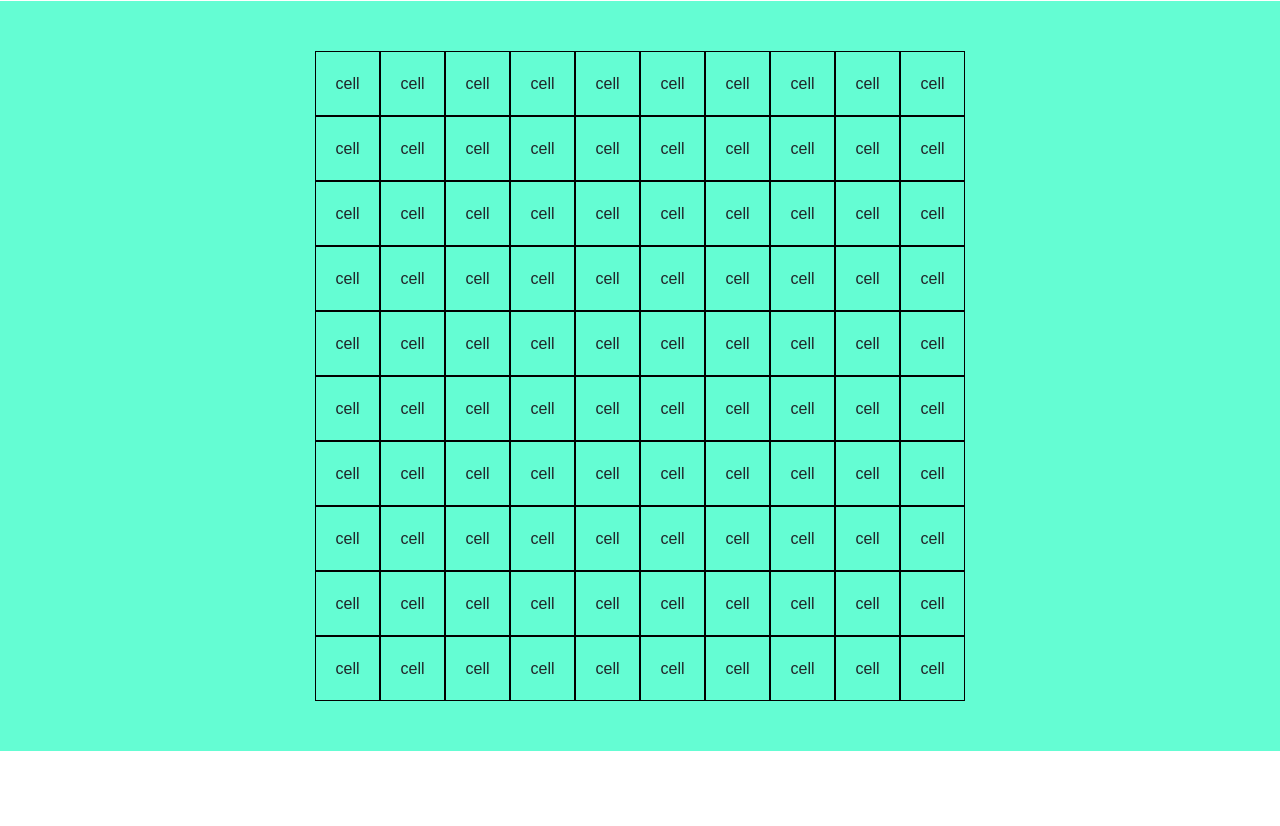
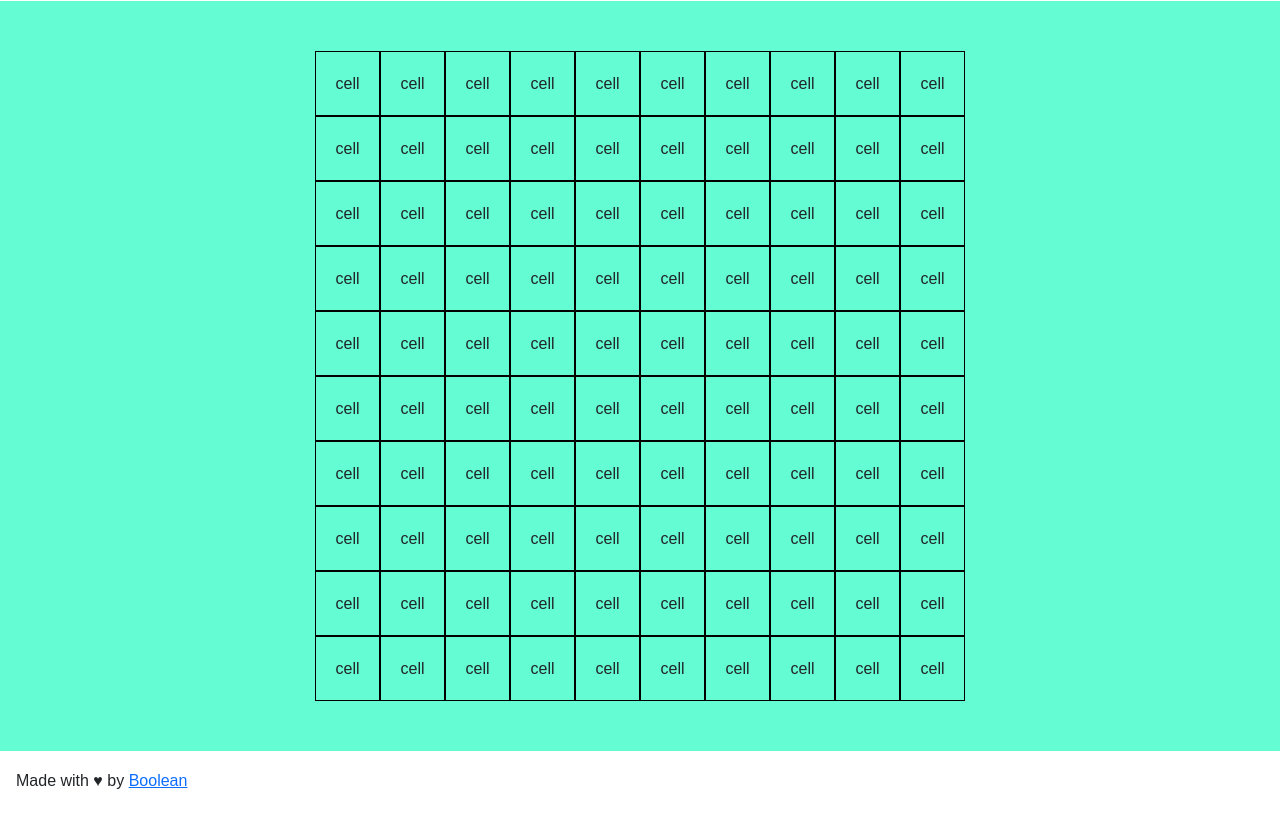
Before and after one commit to JeromeMaligaya/js-campominato-grid, a plain HTML site: page index.html in a window 1280 px wide. Shown: the part 82-908 px from the top of the page. Before the commit the page ends 833 px from the top, so only its background shows below. Drawn offline with nearby package versions, Linux system fonts and the light colour scheme.

Commit message:
added footer completed first milestone

```diff
--- a/index.html
+++ b/index.html
@@ -138,6 +138,10 @@
                 <div class="cell">cell</div>
             </div>
         </main>
+
+        <footer  class="d-flex align-items-center ms-3">
+            <p>Made with &hearts; by <a href="#">Boolean</a></p>
+        </footer>
         <!-- js bootstrap -->
         <script src="https://cdn.jsdelivr.net/npm/bootstrap@5.3.3/dist/js/bootstrap.bundle.min.js" integrity="sha384-YvpcrYf0tY3lHB60NNkmXc5s9fDVZLESaAA55NDzOxhy9GkcIdslK1eN7N6jIeHz" crossorigin="anonymous"></script>
 	    <!-- js.script -->
--- a/style.css
+++ b/style.css
@@ -10,7 +10,7 @@
     font-family: sans-serif;
 }
 
-header{
+header, footer{
     height: 75px;
 }
 
```
